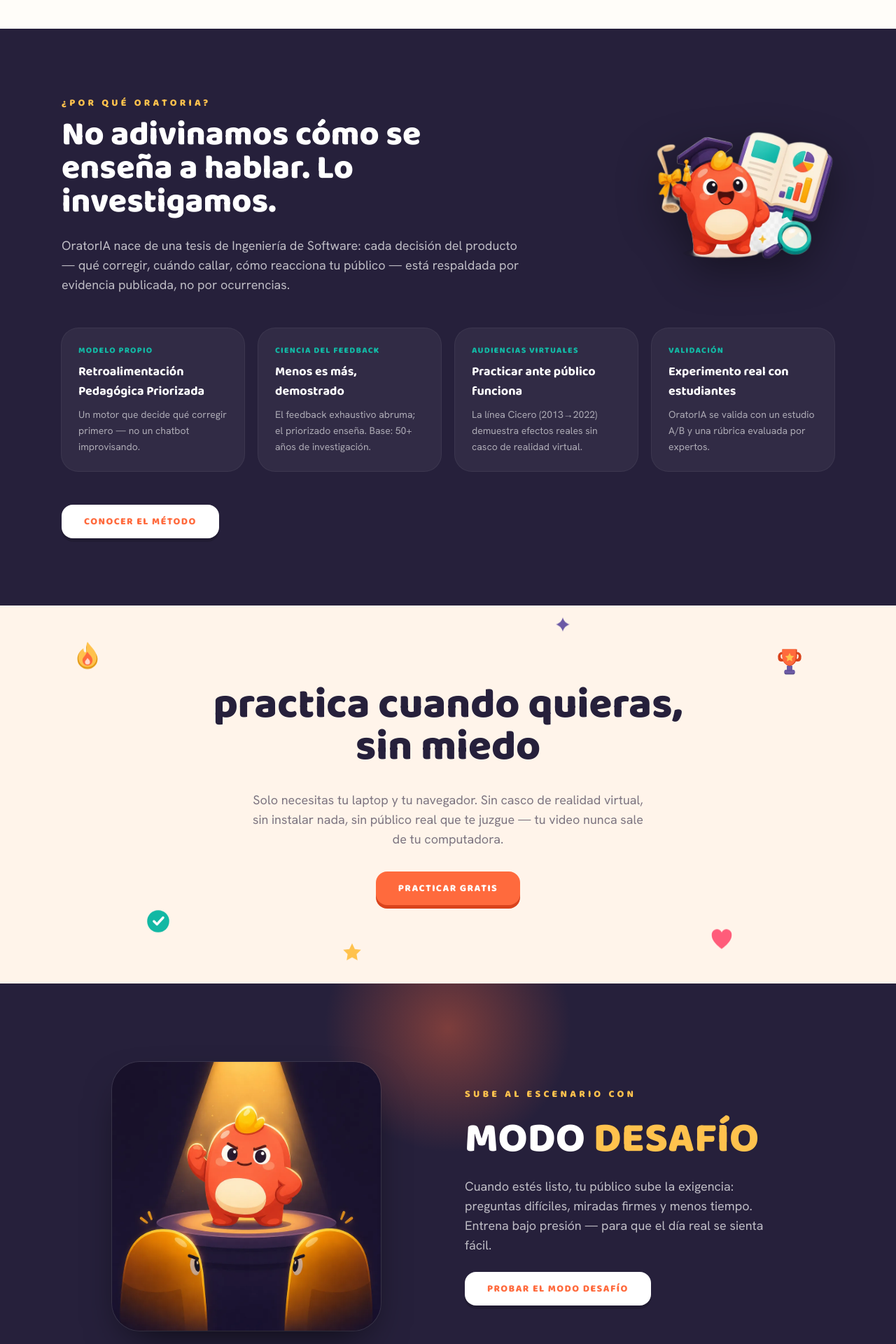
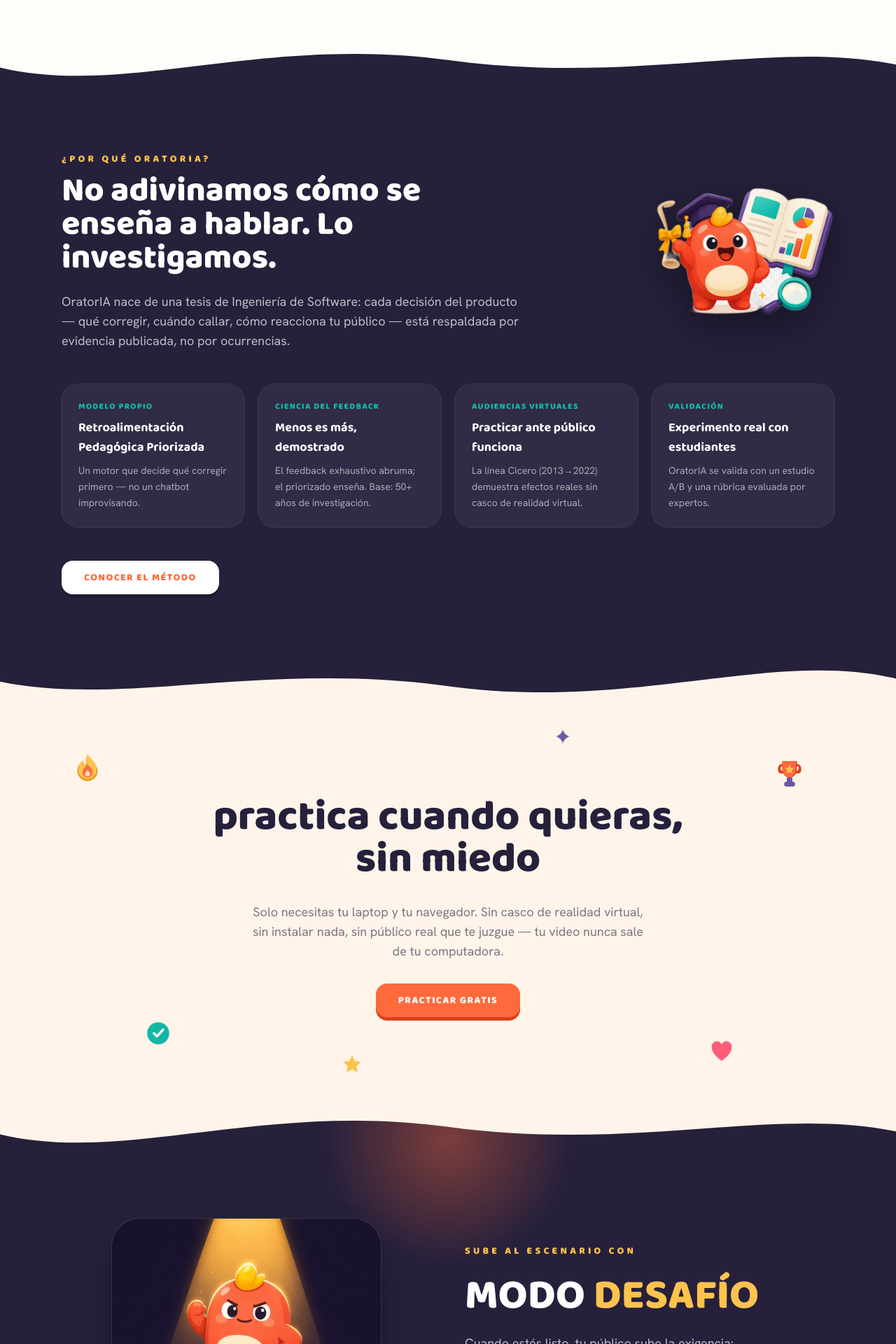
Before and after one commit to oratorIA-ProyectoTesis/LandingPage, a React (Vite) app: page / in a window 1280 px wide. Shown: the part 2660-4580 px from the top of the page at 70% size. Built offline with nearby package versions, Linux system fonts and the light colour scheme.

Commit message:
feat: organic wave transitions between dark sections (Duolingo-style)

```diff
--- a/src/components/ui.tsx
+++ b/src/components/ui.tsx
@@ -31,6 +31,35 @@
   )
 }
 
+/**
+ * Organic wave divider between sections (Duolingo-style transitions).
+ * Place at the TOP of a section filled with the PREVIOUS section's color,
+ * or flipped at the BOTTOM filled with the NEXT section's color.
+ */
+export function Wave({
+  color,
+  flip = false,
+  className = '',
+}: {
+  color: string
+  flip?: boolean
+  className?: string
+}) {
+  return (
+    <svg
+      viewBox="0 0 1440 90"
+      preserveAspectRatio="none"
+      aria-hidden="true"
+      className={`block h-14 w-full md:h-24 ${flip ? 'rotate-180' : ''} ${className}`}
+    >
+      <path
+        d="M0 52 C 200 92 420 8 720 42 C 1020 76 1240 14 1440 48 L1440 0 L0 0 Z"
+        fill={color}
+      />
+    </svg>
+  )
+}
+
 /** Slot for an illustration that is not generated yet (see SVGS-NECESARIOS.md). */
 export function IllustrationSlot({ name, ratio = 'aspect-square' }: { name: string; ratio?: string }) {
   return (
--- a/src/sections/Challenge.tsx
+++ b/src/sections/Challenge.tsx
@@ -1,17 +1,19 @@
 import desafioVox from '../assets/desafio-vox.webp'
-import { ChunkyButton } from '../components/ui'
+import { ChunkyButton, Wave } from '../components/ui'
 
 /** Dark "stage" section — Modo Desafío (Duolingo's Super section). */
 export function Challenge() {
   return (
-    <section className="relative overflow-hidden bg-escenario py-28">
+    <section className="relative overflow-hidden bg-escenario">
+      {/* organic transition from the warm section above */}
+      <Wave color="var(--color-sala-2)" className="relative z-10" />
       {/* warm spotlight glow */}
       <div
         aria-hidden="true"
         className="pointer-events-none absolute -top-32 left-1/2 h-96 w-96 -translate-x-1/2 rounded-full opacity-40"
         style={{ background: 'radial-gradient(circle, #FF6A3D 0%, transparent 65%)' }}
       />
-      <div className="relative mx-auto grid max-w-6xl items-center gap-12 px-6 md:grid-cols-2">
+      <div className="relative mx-auto grid max-w-6xl items-center gap-12 px-6 py-20 md:grid-cols-2">
         <div className="mx-auto w-full max-w-sm">
           {/* Dark scene blends with the section background on purpose. */}
           <img
@@ -38,6 +40,8 @@
           <ChunkyButton variant="white">Probar el modo desafío</ChunkyButton>
         </div>
       </div>
+      {/* organic transition into the cream section below */}
+      <Wave color="var(--color-sala)" flip className="relative z-10" />
     </section>
   )
 }
--- a/src/sections/Why.tsx
+++ b/src/sections/Why.tsx
@@ -1,5 +1,5 @@
 import productoInvestigacion from '../assets/producto-investigacion.webp'
-import { ChunkyButton } from '../components/ui'
+import { ChunkyButton, Wave } from '../components/ui'
 
 /**
  * "Why OratorIA" — institutional credibility narrative (Blackboard pattern).
@@ -31,8 +31,10 @@
 
 export function Why() {
   return (
-    <section className="bg-escenario py-24">
-      <div className="mx-auto max-w-6xl px-6">
+    <section className="bg-escenario">
+      {/* organic transition from the cream section above */}
+      <Wave color="var(--color-sala)" />
+      <div className="mx-auto max-w-6xl px-6 py-20">
         <div className="mb-12 grid items-center gap-10 md:grid-cols-[1fr_auto]">
           <div>
             <p className="mb-3 font-display text-sm font-extrabold tracking-[0.3em] text-desafio uppercase">
@@ -72,6 +74,8 @@
 
         <ChunkyButton variant="white">Conocer el método</ChunkyButton>
       </div>
+      {/* organic transition into the warm section below */}
+      <Wave color="var(--color-sala-2)" flip />
     </section>
   )
 }
```
Also changed, not shown: 1 other file (tests, documents, lock files or other folders).
